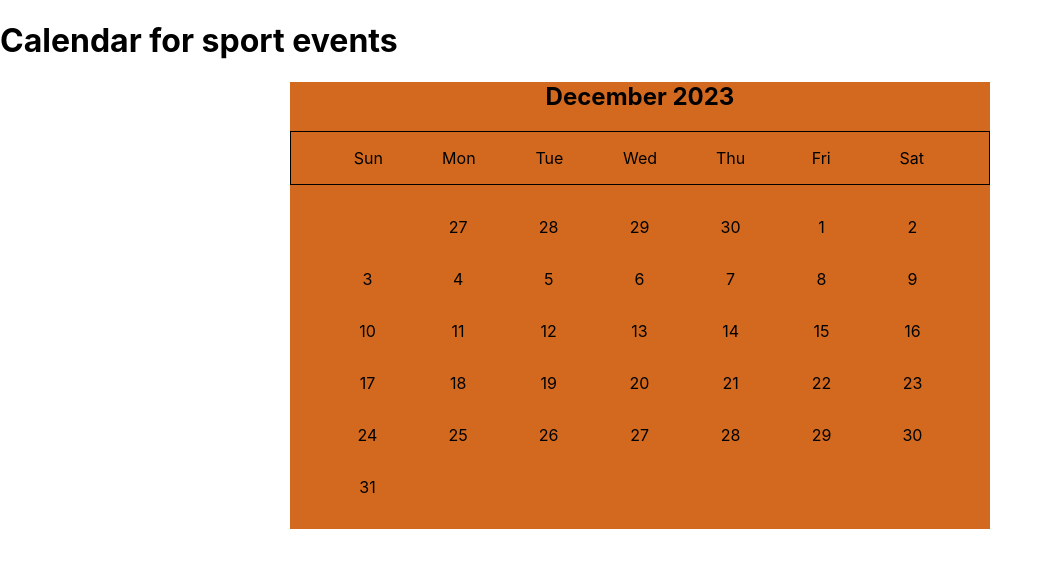
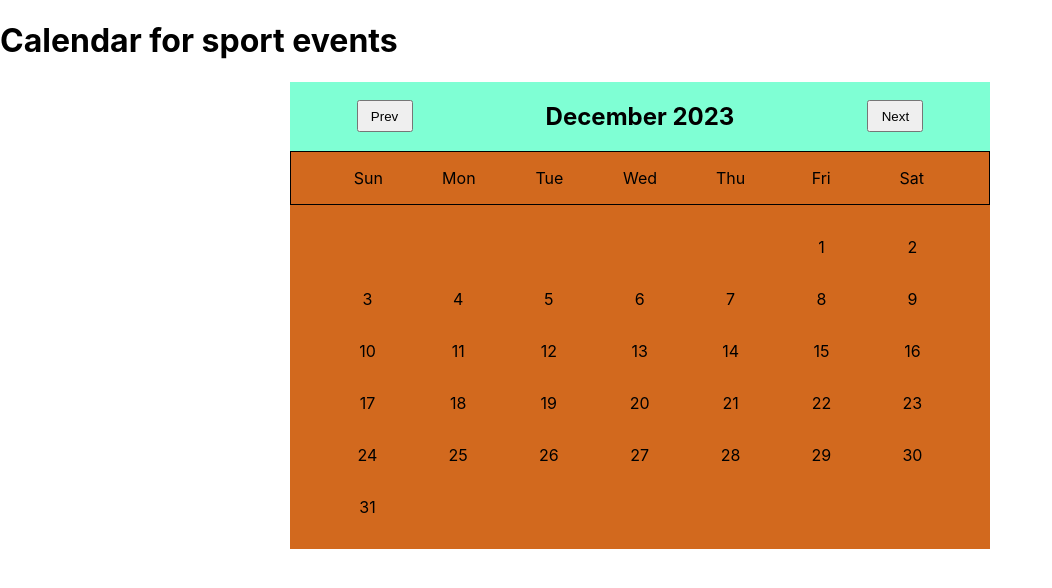
Before and after one commit to gretava/sport-event-calendar, a React app: page / in a window 1280 px wide. Shown: the top 588 px of the page, without its empty margins (0-1052 px from the left). Built offline with nearby package versions, Linux system fonts and the light colour scheme; the HTML template or start-up script is replaced by a standard one.

Commit message:
Add month navigation func and btns

```diff
--- a/src/Calendar/Calendar.js
+++ b/src/Calendar/Calendar.js
@@ -1,39 +1,55 @@
 import {
+  addMonths,
   eachDayOfInterval,
   endOfMonth,
   format,
   getDay,
   startOfMonth,
   startOfWeek,
+  subMonths,
 } from 'date-fns';
+import { useState } from 'react';
 import styles from './calendar.module.scss';
 
 export default function Calendar() {
+  const [monthNavigation, setMonthNavigation] = useState(new Date());
   const currentDate = new Date();
   const month = currentDate.toLocaleString('en-AT', { month: 'long' });
   const year = currentDate.getFullYear();
   // const date = currentDate.getDate();
 
   const daysOfWeek = ['Sun', 'Mon', 'Tue', 'Wed', 'Thu', 'Fri', 'Sat'];
-  const firstDayOfMonth = startOfWeek(startOfMonth(currentDate), {
+  const firstDayOfMonth = startOfWeek(startOfMonth(monthNavigation), {
     weekStartsOn: 1,
   });
-  const lastDayOfMonth = endOfMonth(currentDate);
+  const lastDayOfMonth = endOfMonth(monthNavigation);
   console.log(firstDayOfMonth);
 
   const allDaysInMonth = eachDayOfInterval({
-    start: firstDayOfMonth,
+    start: startOfMonth(monthNavigation),
     end: lastDayOfMonth,
   });
 
-  const startingDayIndex = getDay(firstDayOfMonth);
-  // console.log(result);
+  const startingDayIndex = getDay(startOfMonth(monthNavigation));
+
+  const prevMonth = () => {
+    setMonthNavigation(subMonths(monthNavigation, 1));
+  };
+  const nextMonth = () => {
+    setMonthNavigation(addMonths(monthNavigation, 1));
+  };
 
   return (
     <main className={styles.calendarMain}>
-      <h2>
-        {month} {year}
-      </h2>
+      <section className={styles.monthHeader}>
+        <button onClick={prevMonth} className={styles.navBtn}>
+          Prev
+        </button>
+        <h2>{format(monthNavigation, 'MMMM yyyy')}</h2>
+        <button onClick={nextMonth} className={styles.navBtn}>
+          Next
+        </button>
+      </section>
       <div className={styles.daysOfWeek}>
         {daysOfWeek.map((day) => (
           <div className={styles.dayOfWeek} key={day}>
@@ -41,7 +57,7 @@ export default function Calendar() {
           </div>
         ))}
       </div>
-      <div className={styles.gridNumberDays}>
+      <section className={styles.gridNumberDays}>
         {Array.from({ length: startingDayIndex }).map((_, index) => (
           <div key={`empty-${index}`} />
         ))}
@@ -52,7 +68,7 @@ export default function Calendar() {
             </div>
           );
         })}
-      </div>
+      </section>
     </main>
   );
 }
--- a/src/Calendar/calendar.module.scss
+++ b/src/Calendar/calendar.module.scss
@@ -4,10 +4,23 @@
   margin: auto;
   // display: grid;
   // justify-content: center;
-
   text-align: center;
 }
 
+.monthHeader {
+  background-color: aquamarine;
+  display: flex;
+  justify-content: space-around;
+  text-align: center;
+  align-items: center;
+}
+
+.navBtn {
+  width: 3.5rem;
+  height: 2rem;
+  // margin: 10px;
+  // padding: 0;
+}
 .daysOfWeek {
   // background-color: aqua;
   display: flex;
```
